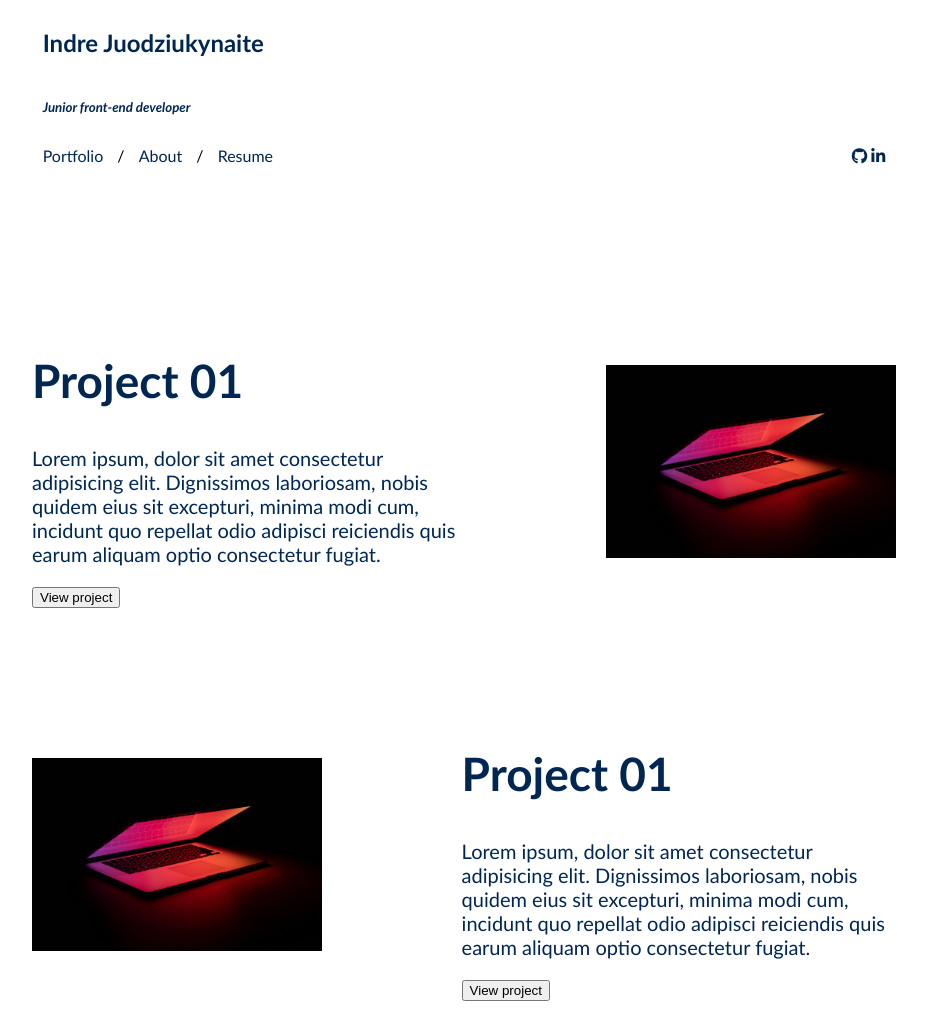
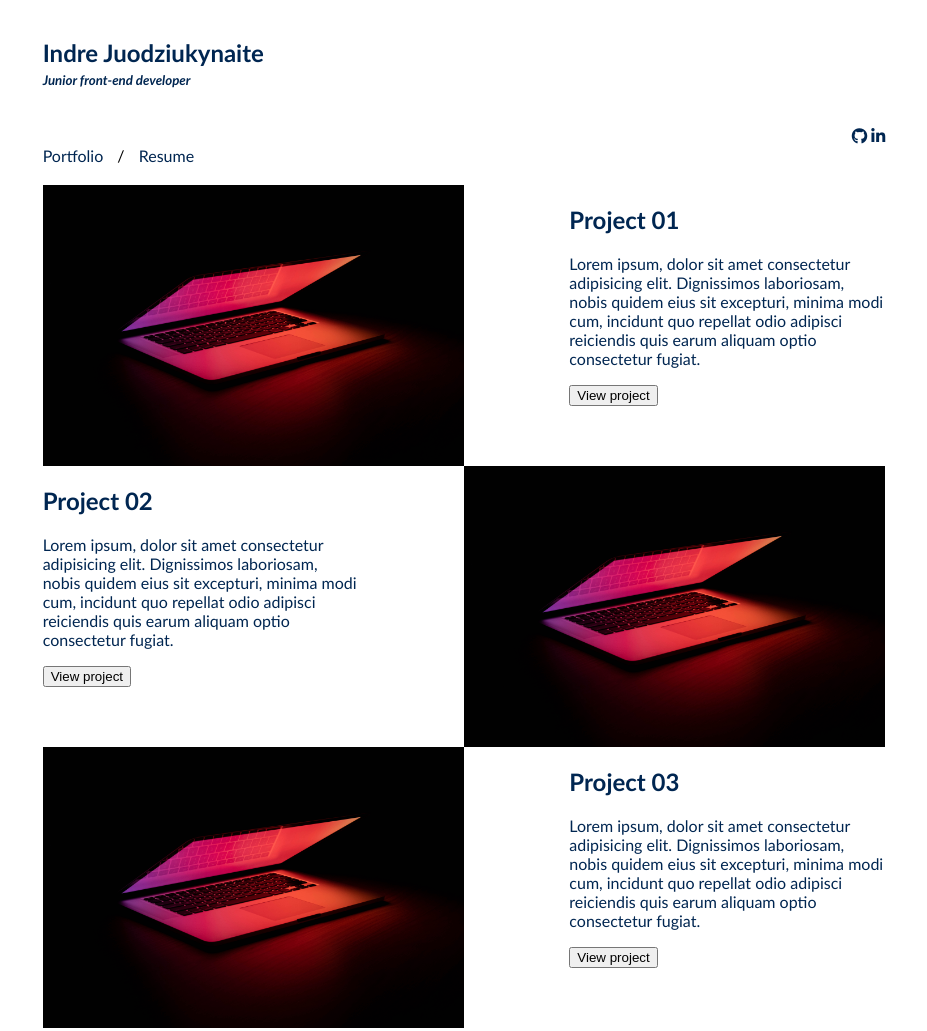
Before and after one commit to indre-juodziukynaite/portfolio-website, a plain HTML site: page index.html in a window 1280 px wide. Shown: the top 1031 px of the page, without its empty margins (176-1103 px from the left). Drawn offline with Linux system fonts and the light colour scheme.

Commit message:
Changed projects align and css styles

```diff
--- a/css/styles.css
+++ b/css/styles.css
@@ -31,32 +31,39 @@ a {
     color: #002651;
 }
 
-.index-image img {
+.site-title {
+    margin: 30px 0 0;
+}
+
+.site-tagline {
+    margin: 5px 0 0;
+}
+
+.project-card img {
     width: 100%;
 }
 
-.image-details {
-    background-color: #F1F3F5;
+.project-text h2 {
+    font-size: 46px;
+}
+
+.project-text p {
+    font-size: 20px;
 }
 
 /* --- grid layouts */
-.site-header {
-    display: grid;
-    grid-template-columns: 1fr;
-}
-
-.project-card {
-    display: grid;
-}
-
+.site-header,
+.project-container,
+.project-inside,
+.project-card,
 .site-footer {
     display: grid;
-    grid-template-columns: 1fr;
 }
 
 /* --- navigation */
 nav {
     display: inline-block;
+    margin: 20px 0;
 }
 
 nav ul {
@@ -73,46 +80,29 @@ a {
     text-decoration: none;
 }
 
+.list-group {
+    margin: 0 0 0px;
+}
+
 @media (min-width: 480px) {
 
     /* --- css for medium width screens */
-    /* --- project cards */
-    .project-container {}
-
-    .project-card {
-        margin: 100px 200px;
-        display: grid;
-        align-items: center;
-        grid-template-columns: 1.5fr 1fr;
-        grid-template-areas:
-            "img text";
-        grid-gap: 140px;
+    /* --- div.project-inside & div.project-card grid layout */
+    .project-inside {
+        grid-template-columns: repeat(12, 1fr);
+        grid-template-rows: repeat(2, 1fr);
     }
 
-    .project-card img {
-        width: 100%;
+    .project-text-right,
+    .project-text-left {
+        grid-column: 3 / 11;
+        grid-row: 2;
     }
 
-    .project-text h2 {
-        font-size: 46px;
-    }
-
-    .project-text p {
-        font-size: 20px;
-    }
-
-    .project-card:nth-child(even)
-    .project-text {
-        grid-column: 2;
-    }
-
-    .project-card:nth-child(even) img {
-        grid-column: 1;
+    .project-img-right,
+    .project-img-left {
+        grid-column: 3 / 11;
         grid-row: 1;
-    }
-
-    .project-card:nth-child(even) {
-        grid-template-columns: 1fr 1.5fr;
     }
 
     /* --- header.site-header grid layout */
@@ -123,24 +113,25 @@ a {
 
     .site-title {
         grid-column: 3 / span 8;
-        grid-rows: 1 / 1;
+        grid-row: 1;
         justify-self: start;
     }
 
-    .site-tagline{
+    .site-tagline {
         grid-column: 3 / span 6;
-        grid-rows: 2 / 2;
+        grid-row: 2;
         justify-self: start;
     }
+
     nav {
-        grid-column: 3 / span 6;
-        grid-rows: 3 / 3;
+        grid-column: 3 / 7;
+        grid-row: 3;
         justify-self: start;
     }
 
     .list-group {
         grid-column: 9 / 11;
-        grid-rows: 2 / 2;
+        grid-row: 3;
         justify-self: end;
     }
 
@@ -151,7 +142,7 @@ a {
 
     .site-footer h6 {
         grid-column: 3 / span 8;
-        grid-rows: 1 / 1;
+        grid-row: 1 / 1;
         justify-self: center;
     }
 
@@ -163,10 +154,37 @@ a {
 
 }
 
-@media (min-width: 800px) {
+@media (min-width: 768px) {
+
     /* --- css for wide screens */
+    /* --- div.project-inside & div.project-card grid layout */
+    .project-inside {
+        grid-template-columns: repeat(12, 1fr);
+        grid-template-rows: repeat(1, 1fr);
+    }
+
+    .project-text-right {
+        grid-column: 8 / 11;
+        grid-row: 1;
+    }
+
+    .project-img-left {
+        grid-column: 3 / 7;
+        grid-row: 1;
+    }
+
+    .project-text-left {
+        grid-column: 3 / 6;
+        grid-row: 1;
+    }
+
+    .project-img-right {
+        grid-column: 7 / 11;
+        grid-row: 1;
+    }
+
 }
 
-@media (min-width: 1100px) {
+@media (min-width: 1024px) {
     /* --- css for really wide screens */
 }
--- a/index.html
+++ b/index.html
@@ -16,19 +16,16 @@
 
         <header class="site-header">
             <h2 class="site-title">Indre Juodziukynaite</h2>
-            <h5 class="site-tagline"> <i> Junior front-end developer</i></h5>
+            <h5 class="site-tagline"><i>Junior front-end developer</i></h5>
             <nav class="nav">
                 <ul>
                     <li>
-                        <a href="#">Portfolio</a>
+                        <a href="index.html">Portfolio</a>
                     </li>
                     <li class="divider">/</li>
                     <li>
-                        <a href="#">About</a>
-                    </li>
-                    <li class="divider">/</li>
-                    <li>
-                        <a href="#">Resume</a>
+                        <a
+                            href="https://docs.google.com/document/d/1ewgsRwbQG_vkJRUh7u-xi2X7uInx3OBB4hIkaJUyUNE/edit?usp=sharing">Resume</a>
                     </li>
                 </ul>
             </nav>
@@ -41,44 +38,52 @@
 
         <main class="site-content">
             <div class="project-container">
+                <!--Image first in project card-->
                 <div class="project-card">
-                    <div class="project-text">
+                    <div class="project-inside">
+                        <img class="project-img-left" src="img/img-01.jpg" />
+                        <div class="project-text-right">
                             <h2>Project 01</h2>
                             <p>Lorem ipsum, dolor sit amet consectetur adipisicing elit. Dignissimos laboriosam, nobis
-                            quidem eius sit excepturi, minima modi cum, incidunt quo repellat odio adipisci reiciendis
+                                quidem eius sit excepturi, minima modi cum, incidunt quo repellat odio adipisci
+                                reiciendis
                                 quis earum aliquam optio consectetur fugiat.</p>
                             <form action="#">
                                 <button class="btn" type="submit">View project </button>
                             </form>
                         </div>
-                    <img src="img/img-01.jpg" />
                     </div>
-
-                <!-- this card should have the img on the left-side -->
+                </div>
+                <!--Text first in project card-->
                 <div class="project-card">
-                    <div class="project-text">
-                        <h2>Project 01</h2>
+                    <div class="project-inside">
+                        <img class="project-img-right" src="img/img-01.jpg" />
+                        <div class="project-text-left">
+                            <h2>Project 02</h2>
                             <p>Lorem ipsum, dolor sit amet consectetur adipisicing elit. Dignissimos laboriosam, nobis
-                            quidem eius sit excepturi, minima modi cum, incidunt quo repellat odio adipisci reiciendis
+                                quidem eius sit excepturi, minima modi cum, incidunt quo repellat odio adipisci
+                                reiciendis
                                 quis earum aliquam optio consectetur fugiat.</p>
                             <form action="#">
-                            <button class="btn" type="submit">View project</button>
+                                <button class="btn" type="submit">View project </button>
                             </form>
                         </div>
-                    <img src="img/img-01.jpg" />
                     </div>
-                <!-- this card should have the img on the right-side as the first card -->
+                </div>
+                <!--Image first in project card-->
                 <div class="project-card">
-                    <div class="project-text">
-                        <h2>Project 02</h2>
+                    <div class="project-inside">
+                        <img class="project-img-left" src="img/img-01.jpg" />
+                        <div class="project-text-right">
+                            <h2>Project 03</h2>
                             <p>Lorem ipsum, dolor sit amet consectetur adipisicing elit. Dignissimos laboriosam, nobis
-                            quidem eius sit excepturi, minima modi cum, incidunt quo repellat odio adipisci reiciendis
+                                quidem eius sit excepturi, minima modi cum, incidunt quo repellat odio adipisci
+                                reiciendis
                                 quis earum aliquam optio consectetur fugiat.</p>
                             <form action="#">
-                            <button class="btn" type="submit">View project</button>
+                                <button class="btn" type="submit">View project </button>
                             </form>
                         </div>
-                    <img src="img/img-01.jpg" />
                     </div>
                 </div>
             </div>
```
Lines whose indentation alone changed are shown as unchanged.
